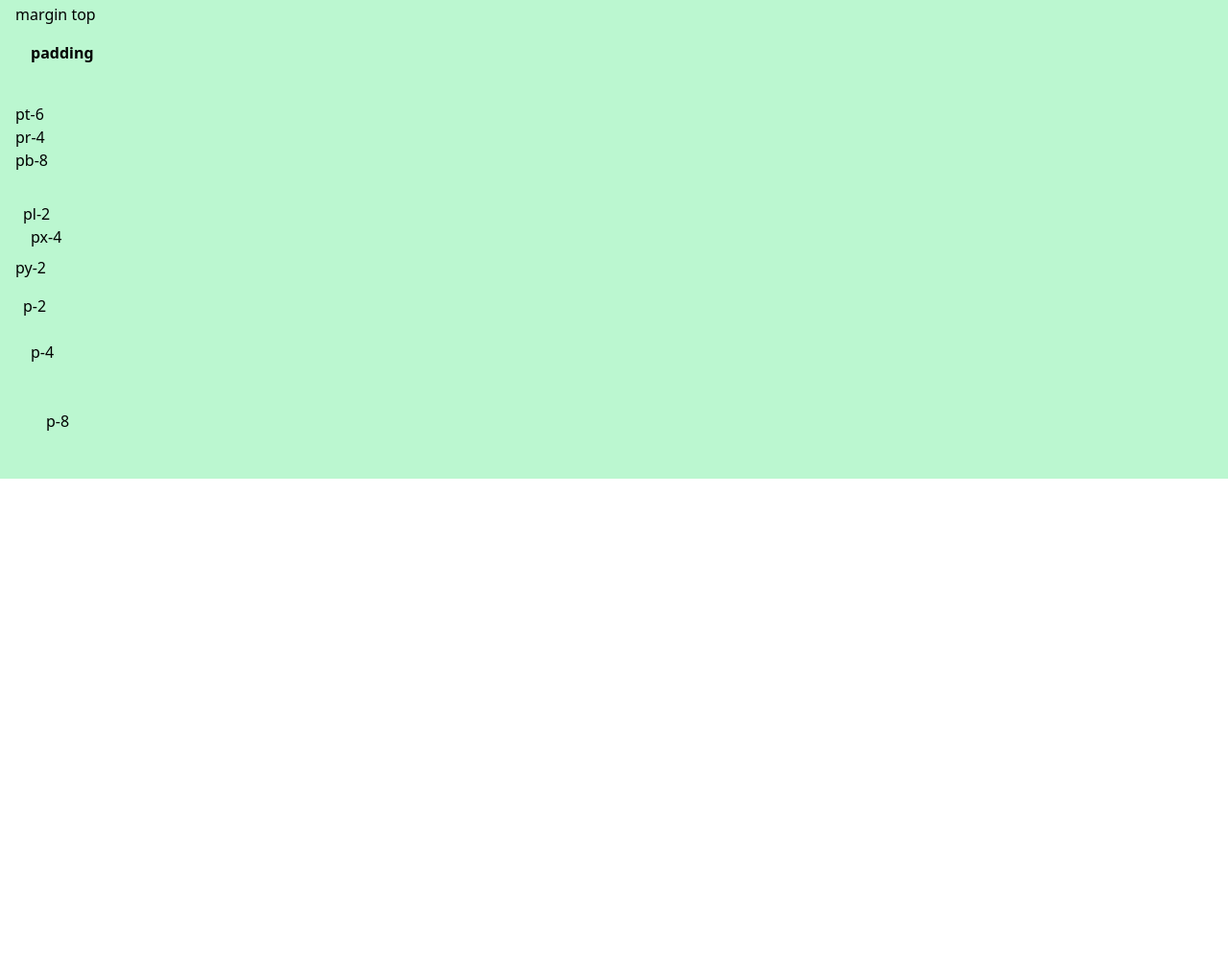
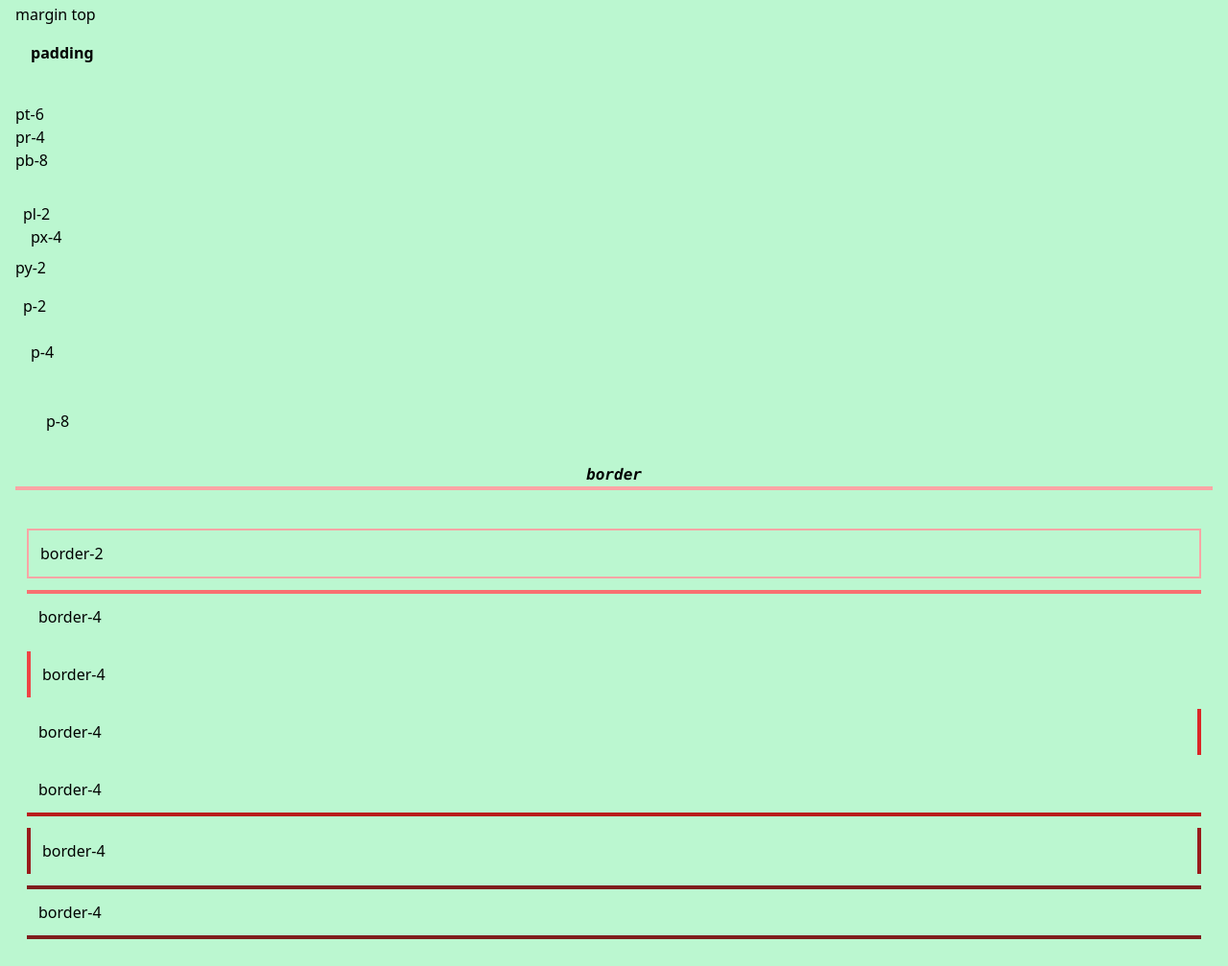
Before and after one commit to chaudhuree/tailwind-full, a website built with Vite: page margin border padding/index.html in a window 1280 px wide. Shown: the part 461-1468 px from the top of the page at 96% size. Before the commit the page ends 960 px from the top, so only its background shows below. Built offline with nearby package versions, Linux system fonts and the light colour scheme.

Commit message:
docs:border all

```diff
--- a/margin border padding/index.html
+++ b/margin border padding/index.html
@@ -31,6 +31,19 @@
       <div class="p-2">p-2</div>
       <div class="p-4 hover:py-8">p-4</div>
       <div class="p-8 hover:p-16">p-8</div>
+      <p
+        class="font-mono font-extrabold italic border-b-4 border-red-300 text-center mb-10"
+      >
+        border
+      </p>
+      <!-- border realted all tailwind css -->
+      <div class="border-2 border-red-300 m-3 p-3">border-2</div>
+      <div class="border-t-4 border-red-400 m-3 p-3">border-4</div>
+      <div class="border-l-4 border-red-500 m-3 p-3">border-4</div>
+      <div class="border-r-4 border-red-600 m-3 p-3">border-4</div>
+      <div class="border-b-4 border-red-700 m-3 p-3">border-4</div>
+      <div class="border-x-4 border-red-800 m-3 p-3">border-4</div>
+      <div class="border-y-4 border-red-900 m-3 p-3">border-4</div>
     </div>
   </body>
 </html>
```
